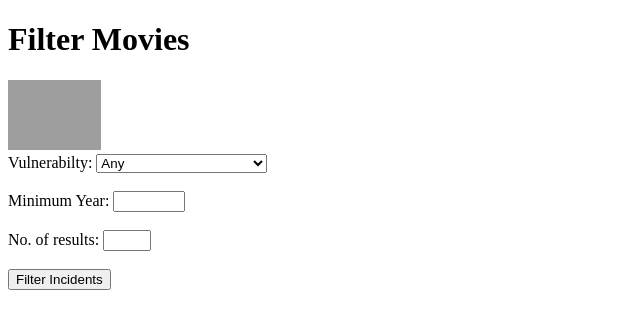
After one commit to OscarJEB/name-for-your-repository-maximum-100-characters, a Flask app: page /search in a window 1280 px wide. The commit adds this page. Shown: the top 329 px of the page, without its empty margins (0-640 px from the left). Run offline with Flask 3, Linux system fonts and the light colour scheme; grey boxes are pictures that could not be loaded.

Commit message:
I completed adding a home button and beginning to start the filter system on Thursday but forgot to push until now, when I got back from my Youth Camp.

```diff
--- a/app.py
+++ b/app.py
@@ -62,5 +62,28 @@ def add_review():
     #return render_template('add-incident.html')
     return redirect(url_for('incident_page', vul_id = vul_id))
 
+@app.route('/search')
+def search():
+    return render_template('search.html')
+
+@app.route('/filter', methods=['GET'])
+def filter_incidents():
+    vulnerability = request.args.get('vulnerability', )
+    year = request.args.get('year', )
+    limit = request.args.get('limit', )
+
+    conditions = []
+    if vulnerability:
+        conditions.append("vulnerability={}".format(vulnerability))
+    if year:
+        conditions.append('year>={}'.format(year))
+
+    condition_str = ' AND '.join(conditions)
+    condition_str = condition_str + " LIMIT '{}'".format(limit)
+
+    query = text('SELECT * FROM reviews WHERE {};'.format(condition_str, limit))
+    result = connection.execute(query).fetchall()
+
+    return render_template('filter.html', incidents=result)
 
 app.run(debug=True, reloader_type='stat', port=5000)
--- a/static/css/styles.css
+++ b/static/css/styles.css
@@ -1,3 +1,6 @@
 p {
     font-family: 'Courier New', Courier, monospace;
 }
+a {
+    border: 2px solid transparent;
+}
--- a/templates/add-incident.html
+++ b/templates/add-incident.html
@@ -28,4 +28,6 @@ Add an incident
     </div>
   <button type="submit" class="btn btn-primary">Submit</button>
 </form>
+<br><br/>
+<a href="/" class="btn btn-success">Return Home</a>
 {% endblock %}
--- a/templates/incidents.html
+++ b/templates/incidents.html
@@ -24,6 +24,7 @@
     {% endfor %}
 <a href="/add-incident/{{vul_id}}" class="btn btn-success">Add Incident</a>
 </div>
-
+<br><br/>
+<a href="/" class="btn btn-success">Return Home</a>
 {% endblock %}
 <!-- Add the button for adding a new incident -->
--- /dev/null
+++ b/templates/search.html
@@ -0,0 +1,31 @@
+<!DOCTYPE html>
+<html>
+    <head>
+        <title>Search Incidents</title>
+        <link rel='stylesheet' href='/static/css/styles.css'>
+    </head>
+    <body>
+        <h1>Filter Movies</h1>
+        <img src='/static/images/movie_banner.png' height='70'>
+        <form action='/filter' method='GET'>
+            <label for='vulnerability'>Vulnerabilty:</label>
+            <select id='vul_id' name='vul_id'>
+                <option value=''>Any</option>
+                <option value=1>Broken access control</option>
+                <option value=2>Security Misconfiguration</option>
+                <option value=3>Drama</option>
+            </select>
+            <br><br>
+
+            <label for='Year'>Minimum Year:</label>
+            <input type='number' id='score' name='score' min='2017' max='2024'>
+            <br><br>
+
+            <label for='limit'>No. of results:</label>
+            <input type='number' id='limit' name='limit' min='1' max='9'>
+            <br><br>
+
+            <input type='submit' value='Filter Incidents'>
+        </form>
+    </body>
+</html>
```
Also changed, not shown: templates/filter.html (added, +18 -0 lines).
